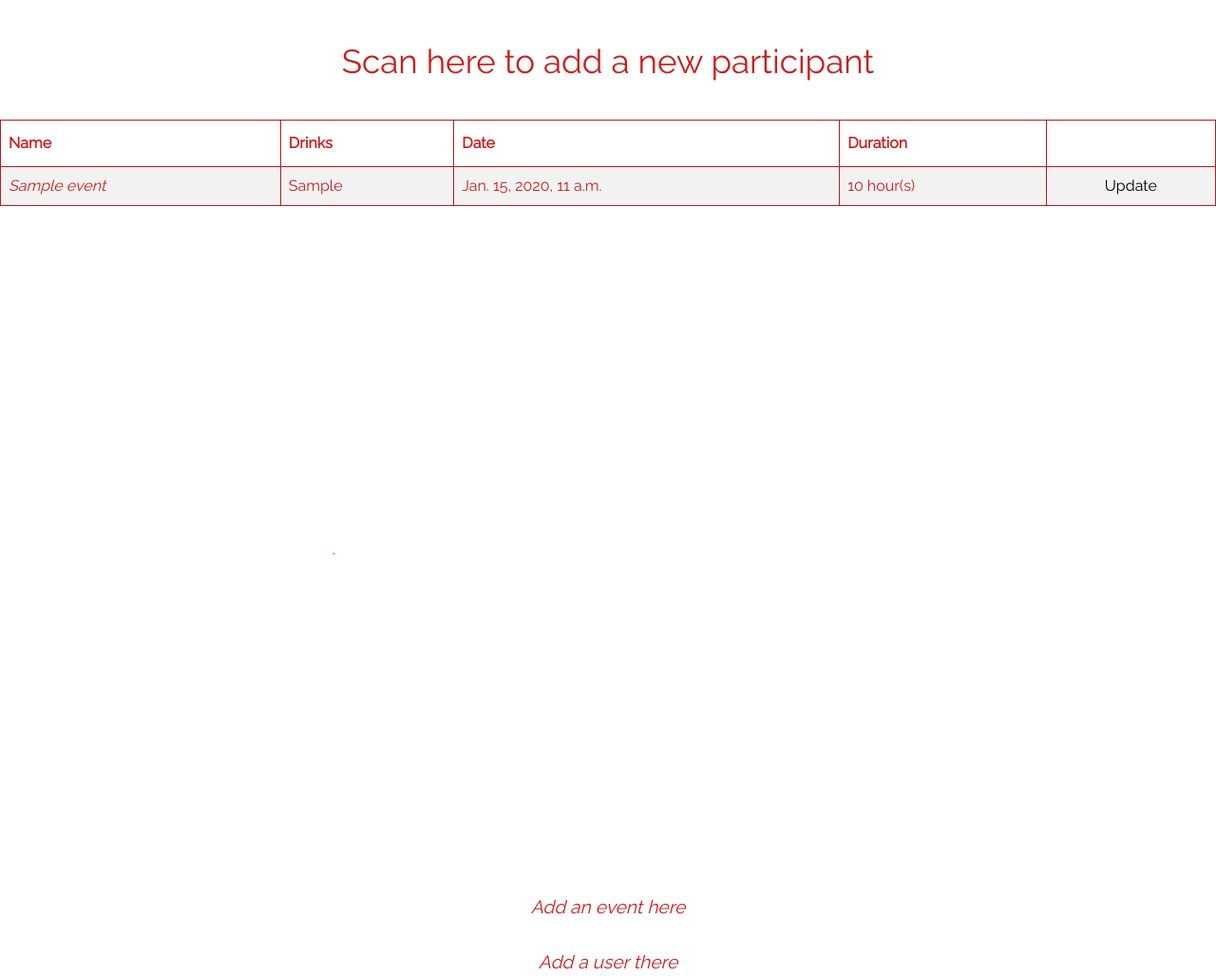
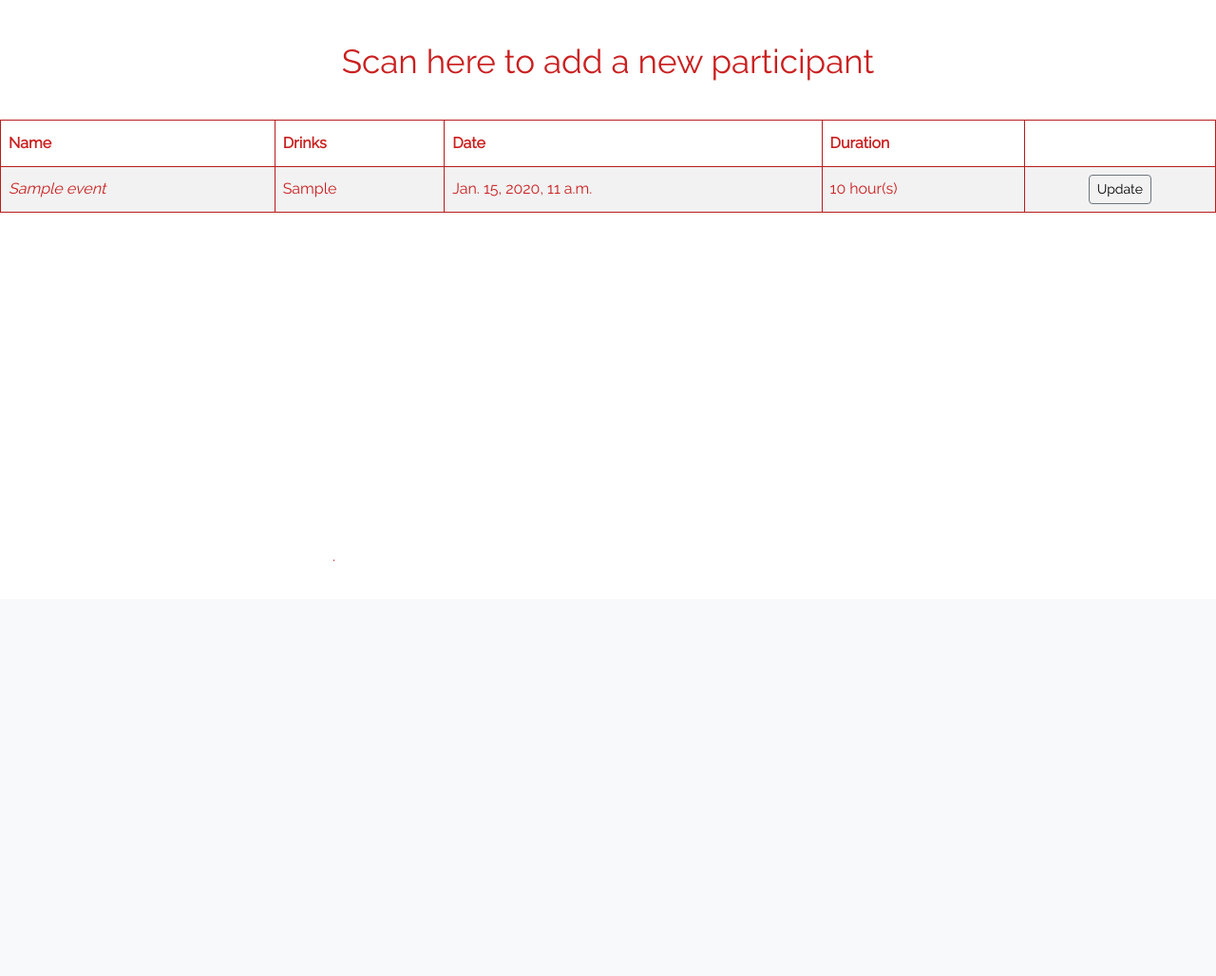
Before and after one commit to 19network42/badger, a Django app: page /events/ in a window 1280 px wide. Shown: the part 225-1253 px from the top of the page at 95% size. After the commit the page ends 816 px from the top, so only its background shows below. Run offline with Django 4.2, Linux system fonts and the light colour scheme; tables that the repository leaves empty hold one stand-in row (values such as "Sample post"); parts of the project's set-up code (start-up, migrations or seed data) failed here and were passed over; some web fonts are replaced.

Commit message:
added update_page and updated one_event and events pages

```diff
--- a/webapp/pages/views.py
+++ b/webapp/pages/views.py
@@ -1,4 +1,4 @@
-from django.shortcuts import render
+from django.shortcuts import redirect, render
 from django.http import HttpResponse, JsonResponse, HttpResponseRedirect
 from django.views.decorators.csrf import csrf_exempt
 from .models import Scan, Event
@@ -84,7 +84,11 @@
 
 def	update_event(request, event_id):
 	event = Event.objects.get(pk=event_id)
-	return render(request, "update_event.html", {'event': event})
+	form = EventForm(request.POST or None, instance=event)
+	if form.is_valid():
+		form.save()
+		return redirect('pages:events')
+	return render(request, "update_event.html", {'event': event, 'form': form})
 
 def	add_event(request):
 	submitted = False
@@ -94,7 +98,7 @@
 			form.save()
 			return HttpResponseRedirect('/add_event?submitted=True')
 	else:
-		form = EventForm
+		form = EventForm()
 		if 'submitted' in request.GET:
 			submitted = True
 	return render(request, "add_event.html", {'form': form, 'submitted': submitted})
--- a/webapp/template/events.html
+++ b/webapp/template/events.html
@@ -19,12 +19,11 @@
 			<td>{{ event.drinks }}</td>
 			<td>{{ event.date }}</td>
 			<td>{{ event.duration }} hour(s)</td>
-			<td align="center"><a href="{% url 'pages:update_event' event.id %}">Update</a></td>
+			<td align="center"><a href="{% url 'pages:update_event' event.id %}"
+				class="btn btn-outline-secondary btn-sm">Update</a></td>
 		</tr>
 		{% endfor %}
 	</table>
 	<div class="white_cube"> .</div>
-	<p><a class="link_event" href="../admin/pages/event/add/">Add an event here</a></p>
-	<p><a class="link_event" href="../user/">Add a user there</a></p>
 </div>
 {% endblock %}
--- a/webapp/template/one_event.html
+++ b/webapp/template/one_event.html
@@ -15,12 +15,11 @@
 			<th>{{ scan.uid }}</th>
 			<th>{{ scan.date }}</th>
 			<th>{{ one_event.drinks }}</th>
-			<th align="center">Update</th>
+			<th align="center"><a href="{% url 'pages:update_event' event.id %}"
+				class="btn btn-outline-secondary btn-sm">Update</a></th>
 		</tr>
 		{% endfor %}
 	</table>
 	<div class="blue_cube"> .</div>
-	<p><a class="link_one_event" href="../../admin/pages/event/add/">Add an event here</a></p>
-	<p><a class="link_one_event" href="../../user/">Add a user there</a></p>
 </div>
 {% endblock %}
```
Also changed, not shown: webapp/template/update_event.html (+8 -3 lines).
